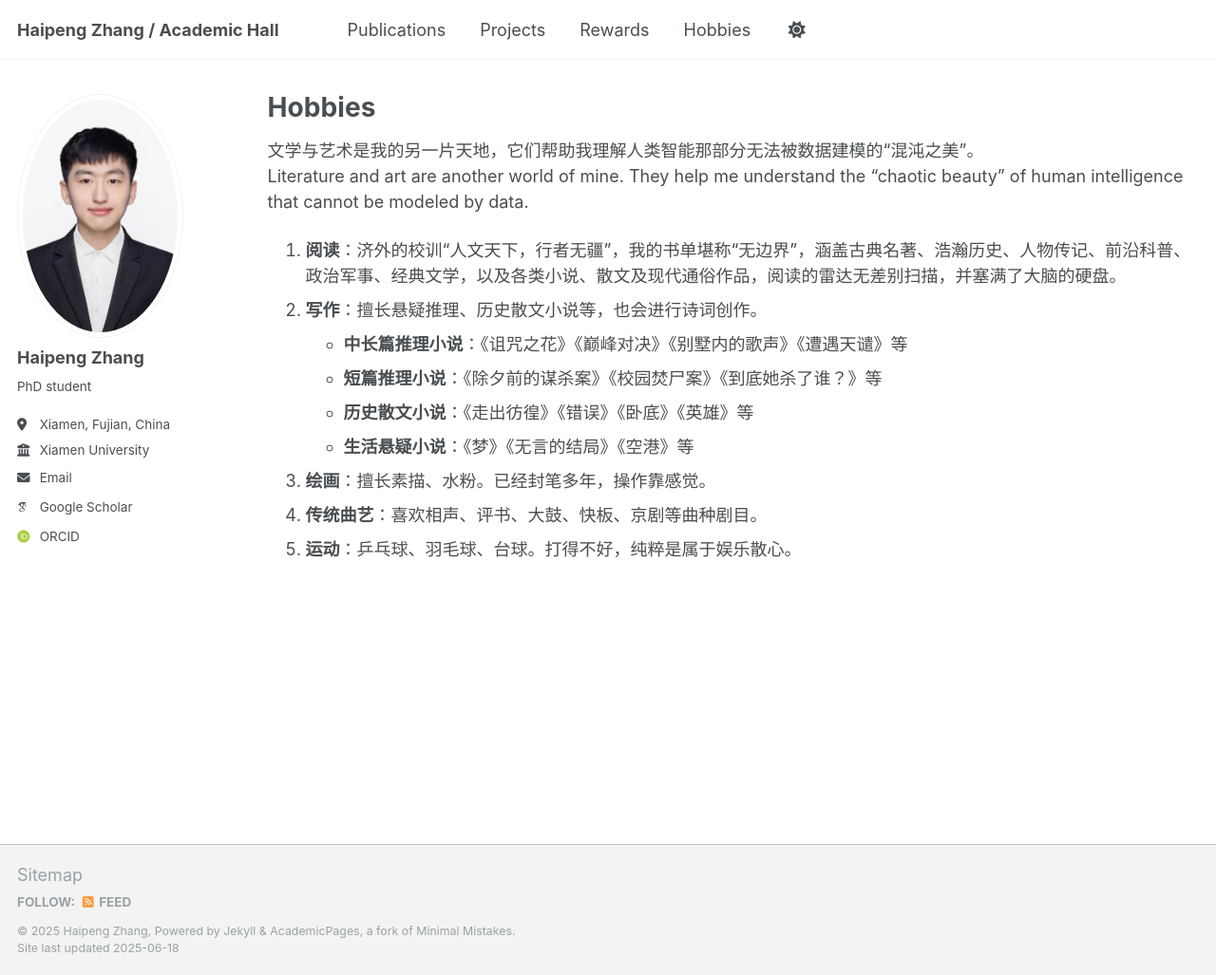
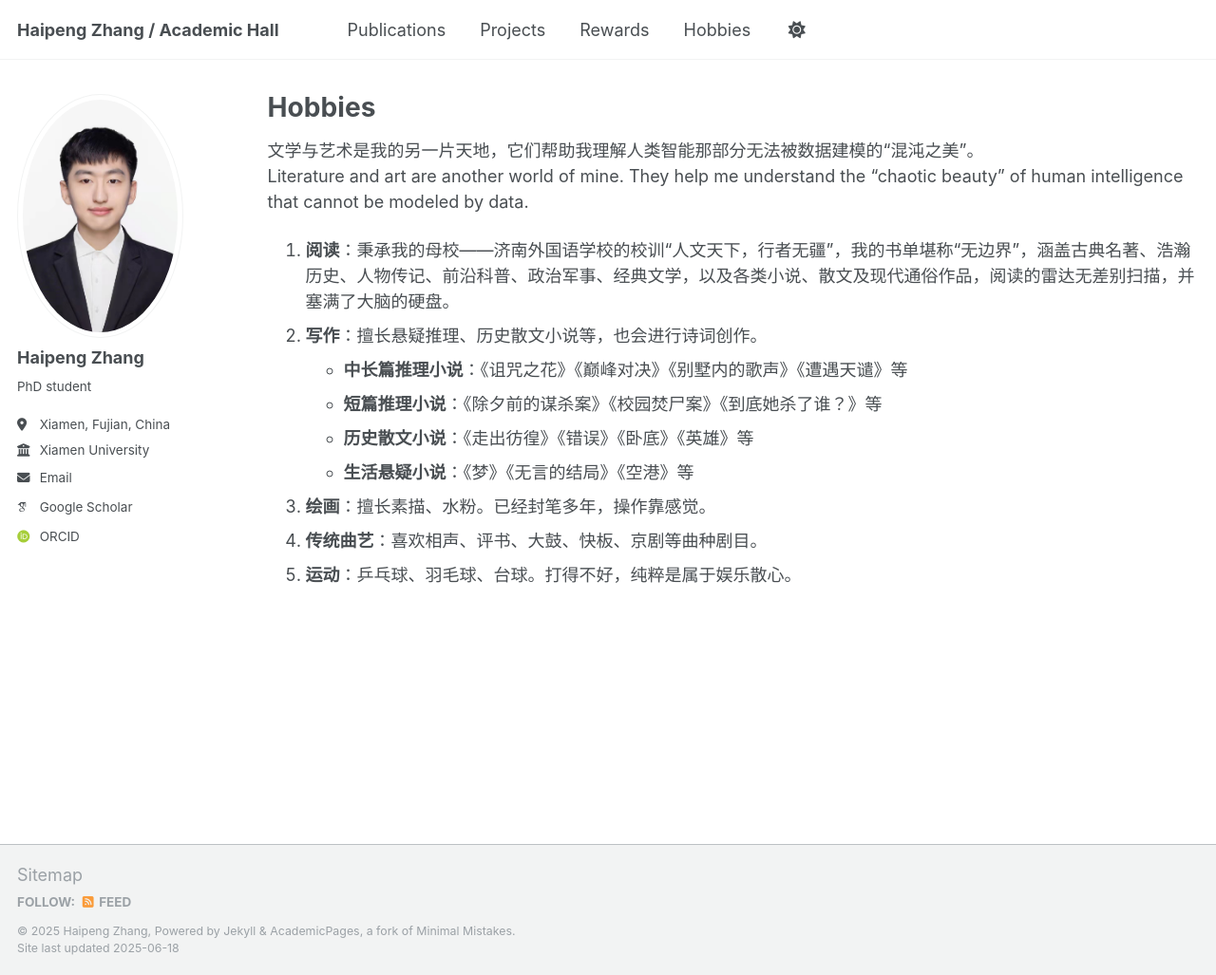
Before and after one commit to Harry-first/haipengzhang, a Jekyll site: the page built from _pages/portfolio.md, in a window 1280 px wide and 1027 px high. Shown: the whole window at 95% size. Built offline with Jekyll 4.4.1, drawn with Linux system fonts in a browser that asks for light colours; some web fonts are replaced.

Commit message:
Update portfolio.md

```diff
--- a/_pages/portfolio.md
+++ b/_pages/portfolio.md
@@ -7,7 +7,7 @@
 
 文学与艺术是我的另一片天地，它们帮助我理解人类智能那部分无法被数据建模的“混沌之美”。
 Literature and art are another world of mine. They help me understand the “chaotic beauty” of human intelligence that cannot be modeled by data.
-1. **阅读**：济外的校训“人文天下，行者无疆”，我的书单堪称“无边界”，涵盖古典名著、浩瀚历史、人物传记、前沿科普、政治军事、经典文学，以及各类小说、散文及现代通俗作品，阅读的雷达无差别扫描，并塞满了大脑的硬盘。
+1. **阅读**：秉承我的母校——济南外国语学校的校训“人文天下，行者无疆”，我的书单堪称“无边界”，涵盖古典名著、浩瀚历史、人物传记、前沿科普、政治军事、经典文学，以及各类小说、散文及现代通俗作品，阅读的雷达无差别扫描，并塞满了大脑的硬盘。
 2. **写作**：擅长悬疑推理、历史散文小说等，也会进行诗词创作。
 - **中长篇推理小说**：《诅咒之花》《巅峰对决》《别墅内的歌声》《遭遇天谴》等
 - **短篇推理小说**：《除夕前的谋杀案》《校园焚尸案》《到底她杀了谁？》等
```
